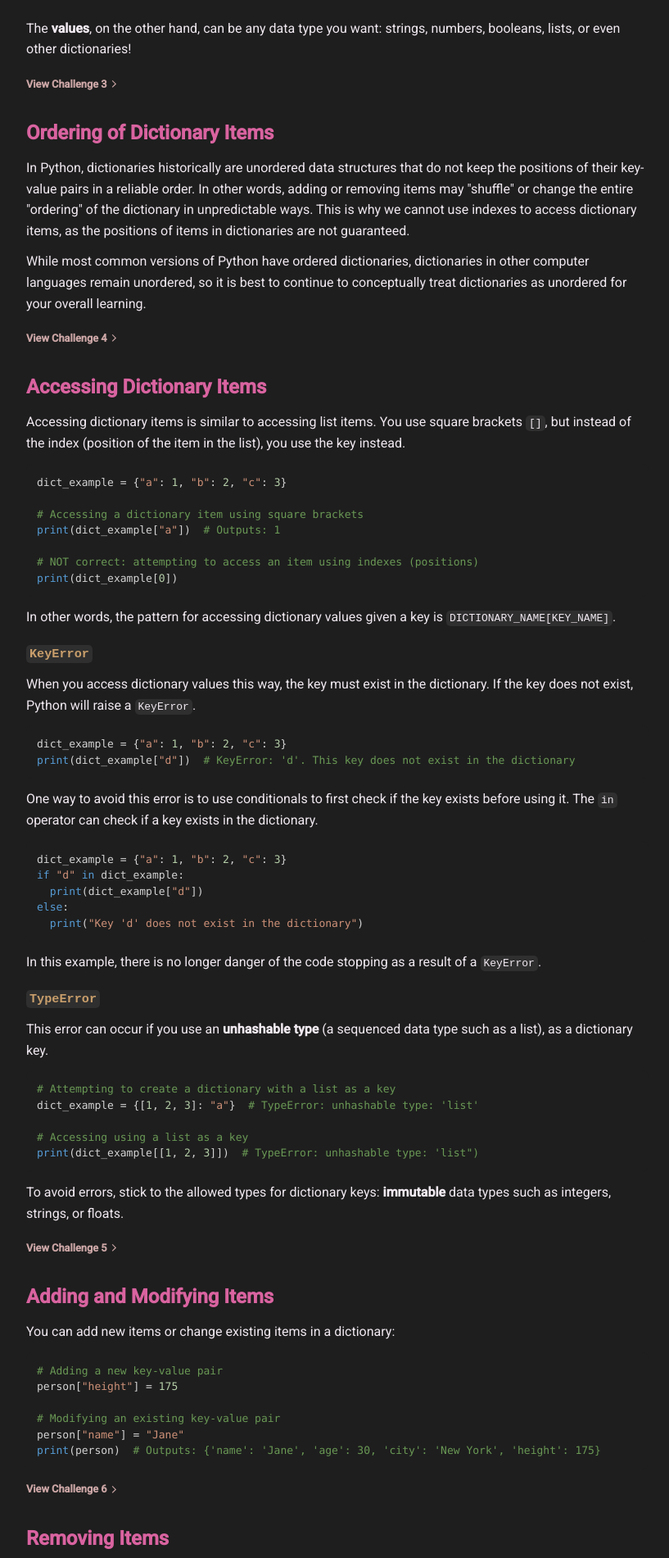
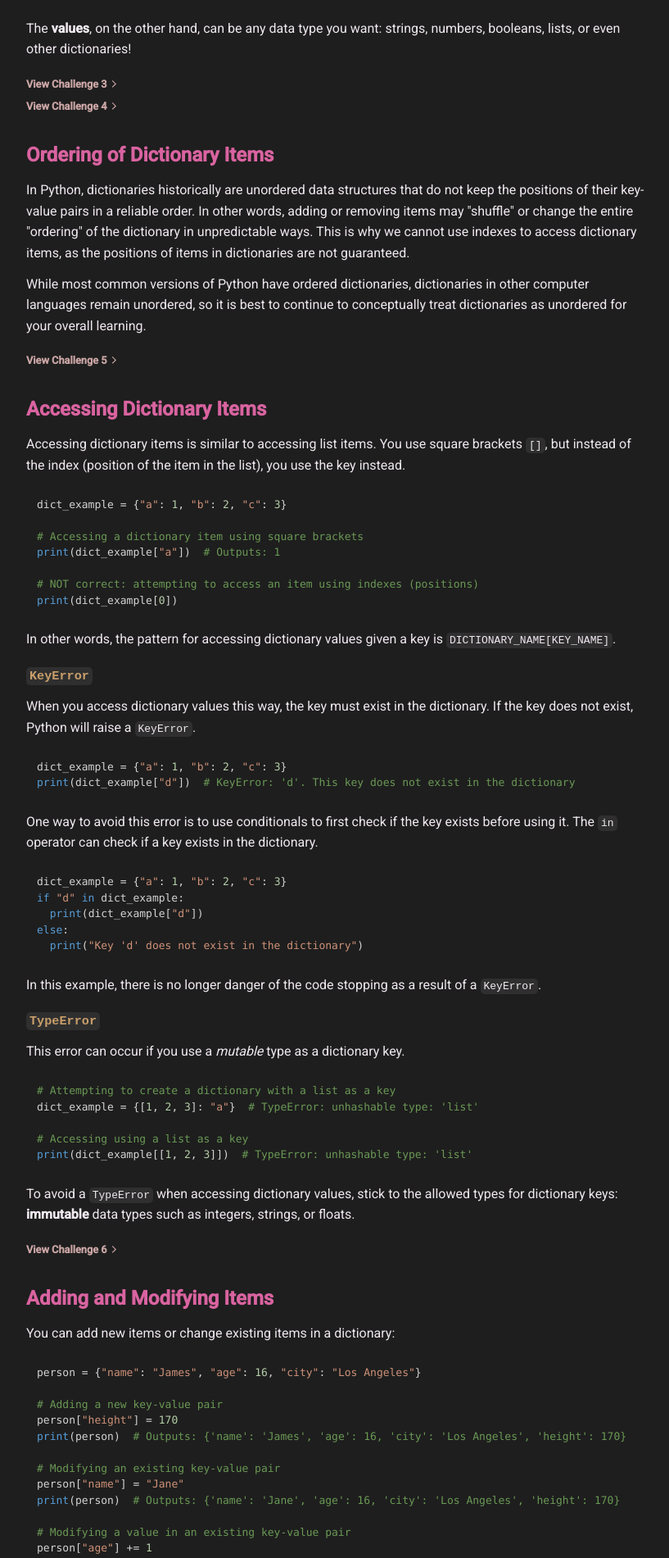
Before and after one commit to lawrluor/code-with-the-pros, a React (Create React App) app: page /dictionaries in a window 1280 px wide. Shown: the part 1968-3869 px from the top of the page at 82% size, without its empty margins (228-1045 px from the left). Built offline with nearby package versions, Linux system fonts and the light colour scheme.

Commit message:
addded quiz link to dictionaries

```diff
--- a/src/pages/Python/08Lists.jsx
+++ b/src/pages/Python/08Lists.jsx
@@ -154,7 +154,6 @@ print(fruits[2:])    # ['cherry', 'date', 'elderberry']`} />
 
 # 3. Bonus
 []`} />
-
         </Collapsible>
 
         <h3>Accessing Items in Nested Lists</h3>
@@ -201,7 +200,6 @@ IndexError
 []`} />
 
         </Collapsible>
-
       </section>
 
       <section>
--- a/src/pages/Python/08Project_Solution.jsx
+++ b/src/pages/Python/08Project_Solution.jsx
@@ -16,9 +16,7 @@ export default function Project08Solution() {
         </p>
 
         <p>Note that in addition to the core functionality of the program, there is also error handling in place to prevent the user from entering invalid input.</p>
-      </section>
 
-      <section>
         <h3>Code Output</h3>
         <CodeBlock language="txt" codeString={`Music Playlist Manager
 ============================
--- a/src/pages/Python/09Dictionaries.jsx
+++ b/src/pages/Python/09Dictionaries.jsx
@@ -41,7 +41,7 @@ const Dictionaries = () => {
       </section>
 
       <section>
-        <h2 id="creating-a-dictionary"><a href="#creating-is-a-dictionary" className="section-link">Creating a Dictionary</a></h2>
+        <h2 id="creating-a-dictionary"><a href="#creating-a-dictionary" className="section-link">Creating a Dictionary</a></h2>
         <p>We use the "curly" braces <code className="inline">{`{}`}</code> to create a new dictionary:</p>
         <CodeBlock language={"python"} codeString={`# Creating an empty dictionary
 {}
@@ -95,7 +95,7 @@ print(user_profile)`} />
       </section>
 
       <section>
-        <h2>Rules for Keys and Values</h2>
+        <h2 id="rules-for-keys-and-values"><a href="#rules-for-keys-and-values" className="section-link">Rules for Keys and Values</a></h2>
         <p>There are two important rules about the <strong>keys</strong> of a dictionary:</p>
         <ol>
           <li>Keys must be unique. You cannot have two identical keys in the same dictionary. If you try, the last one will simply overwrite the previous one.</li>
@@ -113,10 +113,21 @@ print(user_profile)`} />
     "is_online": False
 }`} />
         </Collapsible>
+
+        <Collapsible title={`Challenge ${getCurrentNumberAndIncrement()}`}>
+          <p>What will be the end result of the following dictionary definition?</p>
+          <CodeBlock language={"python"} codeString={`animal = {
+    "type": "parrot",
+    "age": 5,
+    "color": "green",
+    "catchphrase": "Polly want a cracker"
+    "color": "blue"
+}`} />
+        </Collapsible>
       </section>
 
       <section>
-        <h2>Ordering of Dictionary Items</h2>
+        <h2 id="ordering-of-dictionary-items"><a href="#ordering-of-dictionary-items" className="section-link">Ordering of Dictionary Items</a></h2>
         <p>In Python, dictionaries historically are unordered data structures that do not keep the positions of their key-value pairs in a reliable order. In other words, adding or removing items may "shuffle" or change the entire "ordering" of the dictionary in unpredictable ways. This is why we cannot use indexes to access dictionary items, as the positions of items in dictionaries are not guaranteed.</p>
         <p>While most common versions of Python have ordered dictionaries, dictionaries in other computer languages remain unordered, so it is best to continue to conceptually treat dictionaries as unordered for your overall learning.</p>
 
@@ -129,7 +140,7 @@ print(user_profile)`} />
       </section>
 
       <section>
-        <h2>Accessing Dictionary Items</h2>
+        <h2 id="accessing-dictionary-items"><a href="#accessing-dictionary-items" className="section-link">Accessing Dictionary Items</a></h2>
         <p>Accessing dictionary items is similar to accessing list items. You use square brackets <code className="inline">[]</code>, but instead of the index (position of the item in the list), you use the key instead.</p>
         <CodeBlock language={"python"} codeString={`dict_example = {"a": 1, "b": 2, "c": 3}
 
@@ -156,39 +167,46 @@ else:
         <p>In this example, there is no longer danger of the code stopping as a result of a <code className="inline">KeyError</code>.</p>
 
         <h3><code className="inline">TypeError</code></h3>
-        <p>This error can occur if you use an <strong>unhashable type</strong> (a sequenced data type such as a list), as a dictionary key.</p>
+        <p>This error can occur if you use a <em>mutable</em> type as a dictionary key.</p>
         <CodeBlock language={"python"} codeString={`# Attempting to create a dictionary with a list as a key
 dict_example = {[1, 2, 3]: "a"}  # TypeError: unhashable type: 'list'
 
 # Accessing using a list as a key
-print(dict_example[[1, 2, 3]])  # TypeError: unhashable type: 'list")`} />
+print(dict_example[[1, 2, 3]])  # TypeError: unhashable type: 'list'`} />
 
-        <p>To avoid errors, stick to the allowed types for dictionary keys: <strong>immutable</strong> data types such as integers, strings, or floats.</p>
+        <p>To avoid a <code className="inline">TypeError</code> when accessing dictionary values, stick to the allowed types for dictionary keys: <strong>immutable</strong> data types such as integers, strings, or floats.</p>
         <Collapsible title={`Challenge ${getCurrentNumberAndIncrement()}`}>
           <p>Let's practice accessing dictionary values safely. Given the following dictionary:</p>
-          <CodeBlock language={"python"} codeString={`inventory = {
-    "apples": 10,
-    "oranges": 5,
-    "bananas": 0
+          <CodeBlock language={"python"} codeString={`garage = {
+    "toyota": 10,
+    "honda": 5,
+    "chevrolet": 0
 }`} />
-          <p>Write a small script to do the following:</p>
+          <p>Write a few lines of code that:</p>
           <ol>
-            <li>Check if the key <code className="inline">"apples"</code> exists. If it does, print how many apples are in stock.</li>
-            <li>Check if the key <code className="inline">"grapes"</code> exists. If it does, print how many grapes are in stock. If it doesn't, print a message saying "Grapes are not available."</li>
+            <li>Check if the key <code className="inline">"toyota"</code> exists. If it does, print how many Toyota cars are in the garage If it doesn't, print a message saying <code className="inline">"Toyota is not available."</code></li>
+            <li>Check if the key <code className="inline">"chevrolet"</code> exists. If it does, print how many Chevrolet cars are in the garage If it doesn't, print a message saying <code className="inline">"Chevrolet is not available."</code></li>
+            <li>Check if the key <code className="inline">"kia"</code> exists. If it does, print how many Kia cars are in the garage. If it doesn't, print a message saying <code className="inline">"Kia is not available."</code>.</li>
           </ol>
-          <p>This exercise will help you get used to using the <code className="inline">in</code> keyword to prevent errors.</p>
         </Collapsible>
       </section>
 
       <section>
-        <h2>Adding and Modifying Items</h2>
+        <h2 id="adding-and-modifying-items"><a href="#adding-and-modifying-items" className="section-link">Adding and Modifying Items</a></h2>
         <p>You can add new items or change existing items in a dictionary:</p>
-        <CodeBlock language={"python"} codeString={`# Adding a new key-value pair
-person["height"] = 175
+        <CodeBlock language={"python"} codeString={`person = {"name": "James", "age": 16, "city": "Los Angeles"}
+
+# Adding a new key-value pair
+person["height"] = 170
+print(person)  # Outputs: {'name': 'James', 'age': 16, 'city': 'Los Angeles', 'height': 170}
 
 # Modifying an existing key-value pair
 person["name"] = "Jane"
-print(person)  # Outputs: {'name': 'Jane', 'age': 30, 'city': 'New York', 'height': 175}`} />
+print(person)  # Outputs: {'name': 'Jane', 'age': 16, 'city': 'Los Angeles', 'height': 170}
+
+# Modifying a value in an existing key-value pair
+person["age"] += 1
+print(person)  # Outputs: {'name': 'Jane', 'age': 17, 'city': 'Los Angeles', 'height': 170}`} />
 
         <Collapsible title={`Challenge ${getCurrentNumberAndIncrement()}`}>
           <p>Let's practice updating a dictionary. Imagine you have a dictionary for a game character:</p>
@@ -207,7 +225,7 @@ print(person)  # Outputs: {'name': 'Jane', 'age': 30, 'city': 'New York', 'heigh
       </section>
 
       <section>
-        <h2>Removing Items</h2>
+        <h2 id="removing-items"><a href="#removing-items" className="section-link">Removing Items</a></h2>
         <p>Items can be removed from a dictionary using several methods:</p>
         <CodeBlock language={"python"} codeString={`# Removing an item with a specific key
 del person["city"]
@@ -234,7 +252,7 @@ print(person)  # Outputs: {}`} />
       </section>
 
       <section>
-        <h2>Getting the Dictionary Size</h2>
+        <h2 id="getting-the-dictionary-size"><a href="#getting-the-dictionary-size" className="section-link">Getting the Dictionary Size</a></h2>
         <p>Just like with lists, you can find out how many key-value pairs are in a dictionary by using the built-in <code className="inline">len()</code> function.</p>
         <CodeBlock language={"python"} codeString={`student_grades = {"Alice": 91, "Bob": 88, "Charlie": 95}
 number_of_students = len(student_grades)  # Get the number of key-value pairs
@@ -252,7 +270,7 @@ print(number_of_students)  # Outputs: 3`} />
       </section>
 
       <section>
-        <h2>The <code className="inline">.get()</code> Method</h2>
+        <h2 id="the-get-method"><a href="#the-get-method" className="section-link">The <code className="inline">.get()</code> Method</a></h2>
         <p>The <code className="inline">.get()</code> method provides a safer way to access values by allowing you to set a default value if the key is not found, thus avoiding <code className="inline">KeyError</code>.</p>
         <CodeBlock language={"python"} codeString={`# Accessing using get()
 print(dict_example.get("b"))  # Outputs: 2
@@ -447,6 +465,10 @@ for key, value in student_profile.items():
       <section>
         <h2 id="wrapping-up"><a href="#wrapping-up" className="section-link">Wrapping Up</a></h2>
         <p>Fantastic work! You've learned about Python dictionaries, one of the most versatile data structures in the language. They are essential for organizing data and accessing data efficiently.</p>
+
+        <div>
+          <button className="next-button" onClick={() => window.location.href = "/quiz?name=09Dictionaries.py"}>Start Quiz</button>
+        </div>
       </section>
     </div>
   );
```
Also changed, not shown: src/pages/Python/08Project.jsx (+6 -18 lines).
